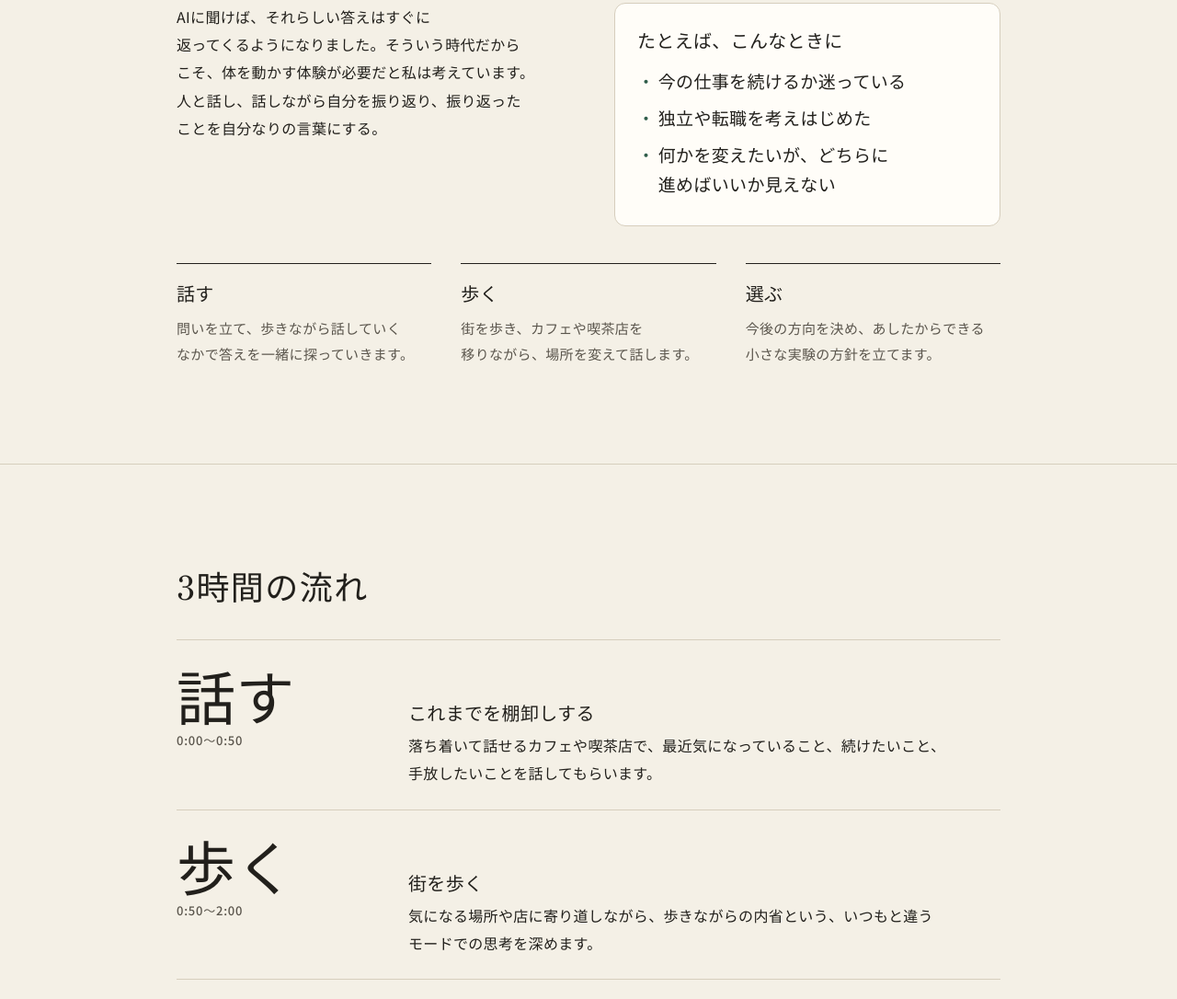
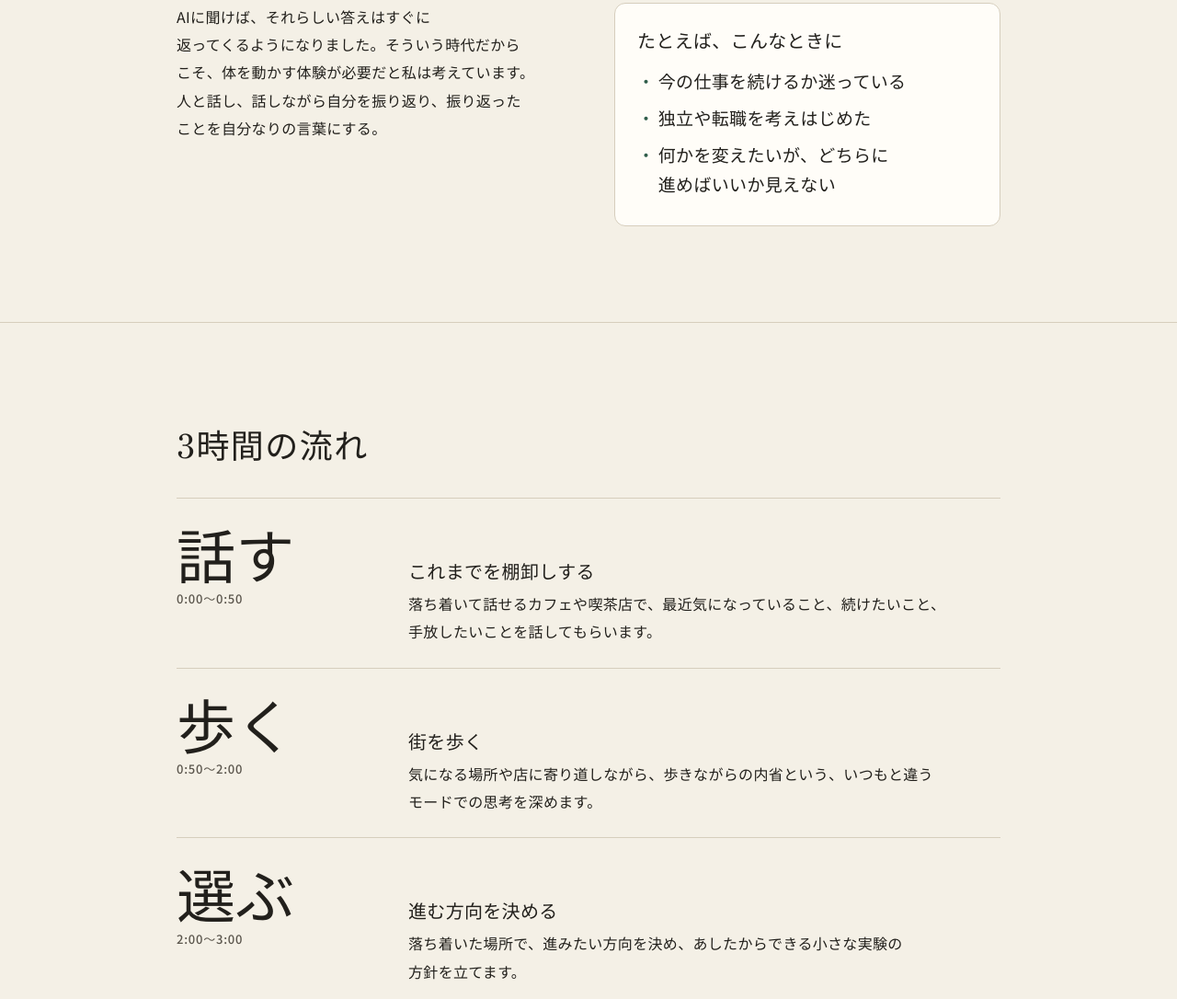
Before and after one commit to walktalkfork/walktalkfork.github.io, a plain HTML site: page index.html in a window 1280 px wide. Shown: the part 1265-2351 px from the top of the page at 92% size. Drawn offline with Linux system fonts and the light colour scheme.

Commit message:
なぜ歩くのかの3列（話す・歩く・選ぶ）を外す。3時間の流れと重なるため
Co-Authored-By: Claude Opus 5.5 <noreply@anthropic.com>

```diff
--- a/assets/style.css
+++ b/assets/style.css
@@ -135,10 +135,6 @@ a:hover { color: var(--green-dark); }
 .situations li { padding: var(--space-1) 0 var(--space-1) 1.2em; text-indent: -1.2em; font-family: var(--mincho); font-size: 19px; line-height: 1.7; }
 .situations li::before { content: "・"; display: inline-block; width: 1.2em; text-indent: 0; color: var(--green); }
 
-.three { display: grid; gap: var(--space-6); margin-top: var(--space-10); }
-@media (min-width: 768px) { .three { grid-template-columns: repeat(3, 1fr); gap: var(--space-8); } }
-.three > div { padding-top: var(--space-4); border-top: 1px solid var(--ink); }
-.three p { font-size: 15px; color: var(--ink-soft); }
 
 /* 3時間の流れ：「話す」「歩く」「決める」の3つの動詞を大きな明朝で置き、横に説明を添える */
 .verbs { list-style: none; margin: 0 0 var(--space-10); padding: 0; }
--- a/index.html
+++ b/index.html
@@ -19,7 +19,7 @@
 <link rel="preconnect" href="https://fonts.googleapis.com">
 <link rel="preconnect" href="https://fonts.gstatic.com" crossorigin>
 <link href="https://fonts.googleapis.com/css2?family=Noto+Sans+JP:wght@400;500&family=Shippori+Mincho:wght@500&display=swap" rel="stylesheet">
-<link rel="stylesheet" href="assets/style.css?v=9">
+<link rel="stylesheet" href="assets/style.css?v=10">
 <script data-goatcounter="https://walktalkfork.goatcounter.com/count" async src="assets/count.js"></script>
 </head>
 <body>
@@ -77,21 +77,6 @@
           <li>独立や<wbr>転職を<wbr>考え<wbr>はじめた</li>
           <li>何かを<wbr>変えたいが、<wbr>どちらに<wbr>進めばいいか<wbr>見えない</li>
         </ul>
-      </div>
-    </div>
-
-    <div class="three">
-      <div>
-        <h3>話す</h3>
-        <p>問いを<wbr>立て、<wbr>歩きながら<wbr>話していく<wbr>なかで<wbr>答えを<wbr>一緒に<wbr>探っていきます。</p>
-      </div>
-      <div>
-        <h3>歩く</h3>
-        <p>街を<wbr>歩き、<wbr>カフェや<wbr>喫茶店を<wbr>移りながら、<wbr>場所を<wbr>変えて<wbr>話します。</p>
-      </div>
-      <div>
-        <h3>選ぶ</h3>
-        <p>今後の<wbr>方向を<wbr>決め、<wbr>あしたから<wbr>できる<wbr>小さな<wbr>実験の<wbr>方針を<wbr>立てます。</p>
       </div>
     </div>
   </div>
```
Also changed, not shown: cancel.html (+1 -1 lines), privacy.html (+1 -1 lines), tokushoho.html (+1 -1 lines).
